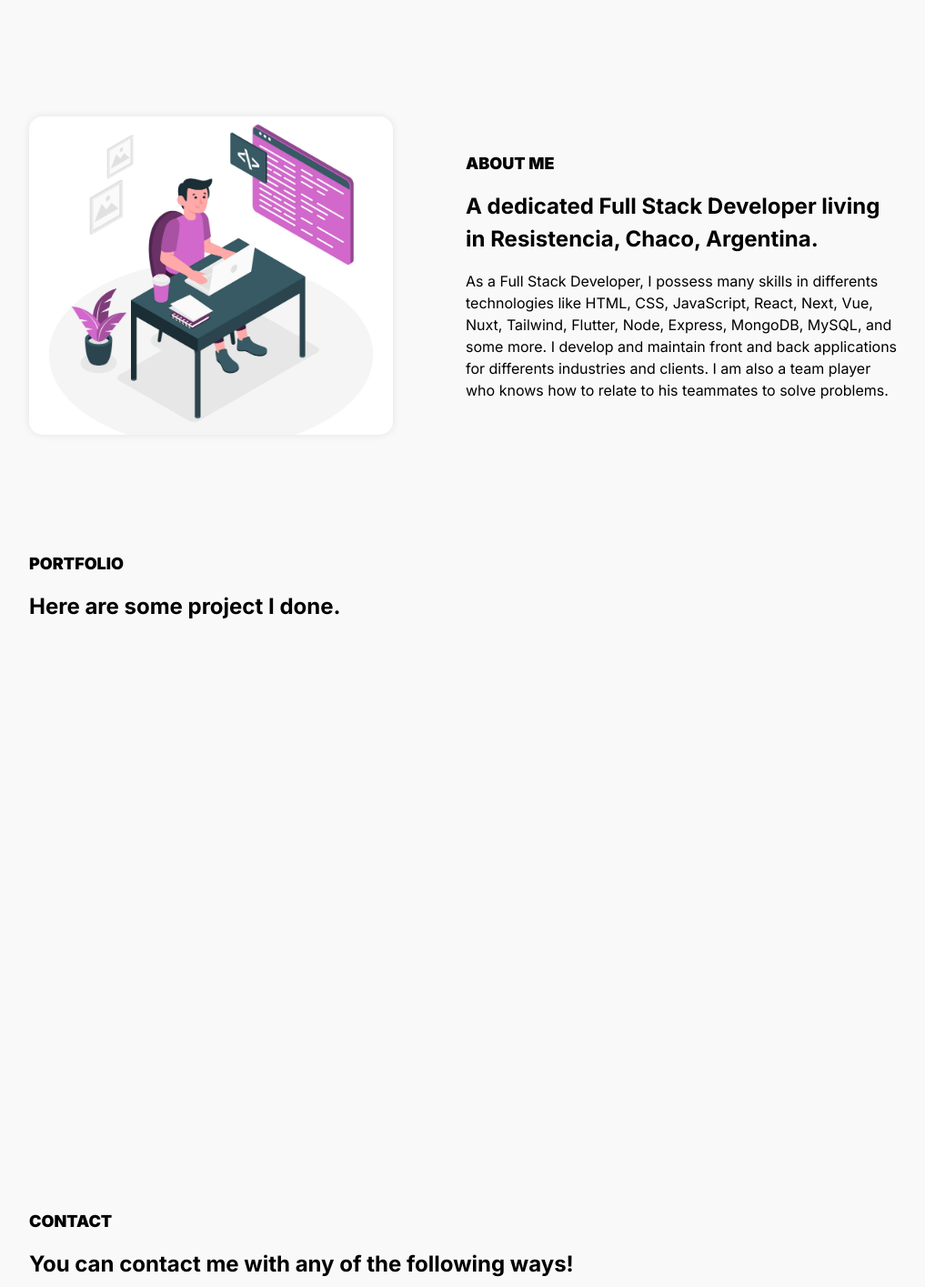
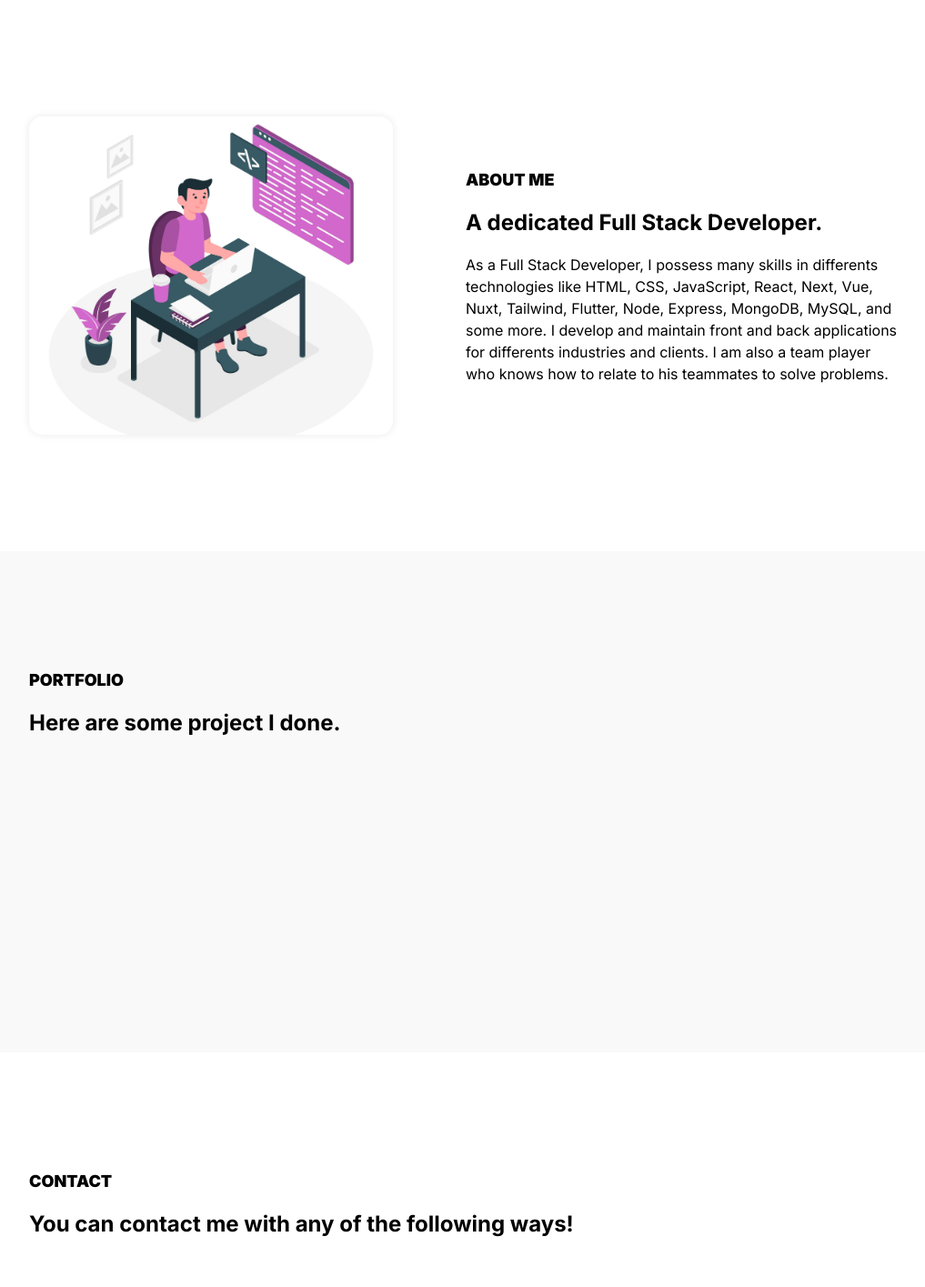
Before and after one commit to facu1/portfolio, a Next.js app: page / in a window 1280 px wide. Shown: the part 800-2215 px from the top of the page at 91% size, without its empty margins (128-1145 px from the left). Built offline with nearby package versions, Linux system fonts and the light colour scheme.

Commit message:
refactor container component use

```diff
--- a/app/components/About/About.module.css
+++ b/app/components/About/About.module.css
@@ -1,7 +1,7 @@
 .content {
   display: flex;
   align-items: center;
-  margin: 8rem 0;
+  padding: 8rem 0;
 }
 
 .img-side {
--- a/app/components/About/About.tsx
+++ b/app/components/About/About.tsx
@@ -1,8 +1,11 @@
 import Image from "next/image";
 import styles from "./About.module.css";
+import { PContainer } from "app/components";
 
 function About() {
   return (
+    <div style={{ width: "100%" }}>
+      <PContainer>
         <div className={styles.content}>
           <div className={styles["img-side"]}>
             <Image
@@ -15,10 +18,7 @@ function About() {
           </div>
           <div className={styles.texts}>
             <h3>ABOUT ME</h3>
-        <h2>
-          A dedicated Full Stack Developer living in Resistencia, Chaco,
-          Argentina.
-        </h2>
+            <h2>A dedicated Full Stack Developer.</h2>
             <p>
               As a Full Stack Developer, I possess many skills in differents
               technologies like HTML, CSS, JavaScript, React, Next, Vue, Nuxt,
@@ -29,6 +29,8 @@ function About() {
             </p>
           </div>
         </div>
+      </PContainer>
+    </div>
   );
 }
 
--- a/app/components/Contact/Contact.module.css
+++ b/app/components/Contact/Contact.module.css
@@ -2,7 +2,7 @@
   display: flex;
   flex-direction: column;
   gap: 1rem;
-  margin: 8rem 0;
+  padding: 8rem 0;
 }
 
 .content h3 {
@@ -18,4 +18,5 @@
   display: flex;
   align-items: center;
   gap: 2rem;
+  margin-top: 2rem;
 }
--- a/app/components/Contact/Contact.tsx
+++ b/app/components/Contact/Contact.tsx
@@ -2,9 +2,12 @@ import { faLinkedin } from "@fortawesome/free-brands-svg-icons/faLinkedin";
 import { faEnvelope } from "@fortawesome/free-solid-svg-icons/faEnvelope";
 import styles from "./Contact.module.css";
 import { ContactMethod } from "./components";
+import { PContainer } from "app/components";
 
 function Contact() {
   return (
+    <div style={{ width: "100%" }}>
+      <PContainer>
         <div className={styles.content}>
           <h3>CONTACT</h3>
           <h2>You can contact me with any of the following ways!</h2>
@@ -21,6 +24,8 @@ function Contact() {
             />
           </div>
         </div>
+      </PContainer>
+    </div>
   );
 }
 
--- a/app/components/Portfolio/Portfolio.module.css
+++ b/app/components/Portfolio/Portfolio.module.css
@@ -2,7 +2,7 @@
   display: flex;
   flex-direction: column;
   gap: 1rem;
-  margin: 8rem 0;
+  padding: 8rem 0;
 }
 
 .content h3 {
--- a/app/components/Portfolio/Portfolio.tsx
+++ b/app/components/Portfolio/Portfolio.tsx
@@ -1,11 +1,16 @@
+import { PContainer } from "app/components";
 import styles from "./Portfolio.module.css";
 
 function Portfolio() {
   return (
-    <div className={styles.content}>
-      <h3>PORTFOLIO</h3>
-      <h2>Here are some project I done.</h2>
-      <div style={{ height: 500 }}></div>
+    <div style={{ width: "100%", backgroundColor: "#f9f9f9" }}>
+      <PContainer>
+        <div className={styles.content}>
+          <h3>PORTFOLIO</h3>
+          <h2>Here are some project I done.</h2>
+          <div style={{ height: 200 }}></div>
+        </div>
+      </PContainer>
     </div>
   );
 }
--- a/app/components/Presentation/Presentation.tsx
+++ b/app/components/Presentation/Presentation.tsx
@@ -3,16 +3,19 @@ import styles from "./Presentation.module.css";
 import { FontAwesomeIcon } from "@fortawesome/react-fontawesome";
 import { faLinkedin } from "@fortawesome/free-brands-svg-icons/faLinkedin";
 import { faGithub } from "@fortawesome/free-brands-svg-icons";
+import { PContainer } from "app/components";
 
 function Presentation() {
   return (
+    <div style={{ width: "100%", backgroundColor: "#f9f9f9" }}>
+      <PContainer>
         <div className={styles.content}>
           <div className={styles.presentation}>
             <div className={styles.texts}>
               <h1 className={styles.title}>Full Stack Developer</h1>
               <p className={styles.text}>
-            Hello, I&apos;m Facundo Gonzalez. A dedicated Full Stack Developer
-            living in Resistencia, Chaco, Argentina.
+                Hello, I&apos;m Facundo Gonzalez. A dedicated Full Stack
+                Developer living in Resistencia, Chaco, Argentina.
               </p>
               <div className={styles.links}>
                 <FontAwesomeIcon icon={faLinkedin} className={styles.icon} />
@@ -70,6 +73,8 @@ function Presentation() {
             <div className={styles.whitespace} />
           </div>
         </div>
+      </PContainer>
+    </div>
   );
 }
 
--- a/app/globals.css
+++ b/app/globals.css
@@ -1,6 +1,2 @@
 :root {
 }
-
-body {
-  background-color: #f9f9f9;
-}
--- a/app/page.tsx
+++ b/app/page.tsx
@@ -1,13 +1,12 @@
-import { PContainer } from "app/components";
 import { About, Contact, Portfolio, Presentation } from "./components";
 
 export default function Home() {
   return (
-    <PContainer>
+    <>
       <Presentation />
       <About />
       <Portfolio />
       <Contact />
-    </PContainer>
+    </>
   );
 }
```
Lines whose indentation alone changed are shown as unchanged.
